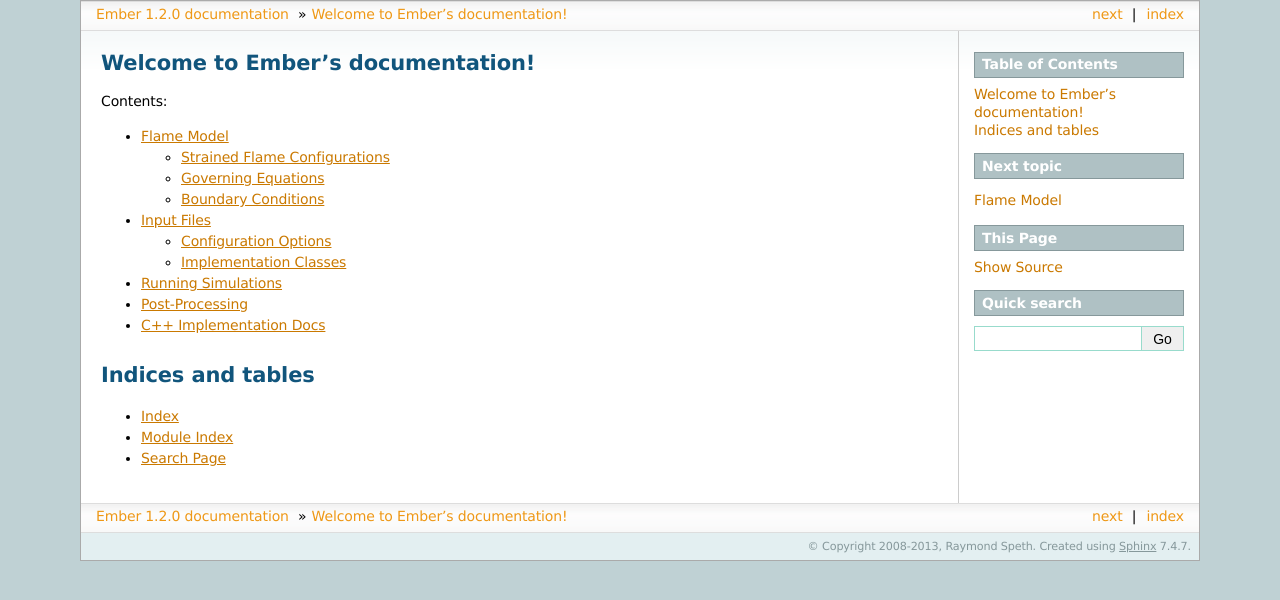
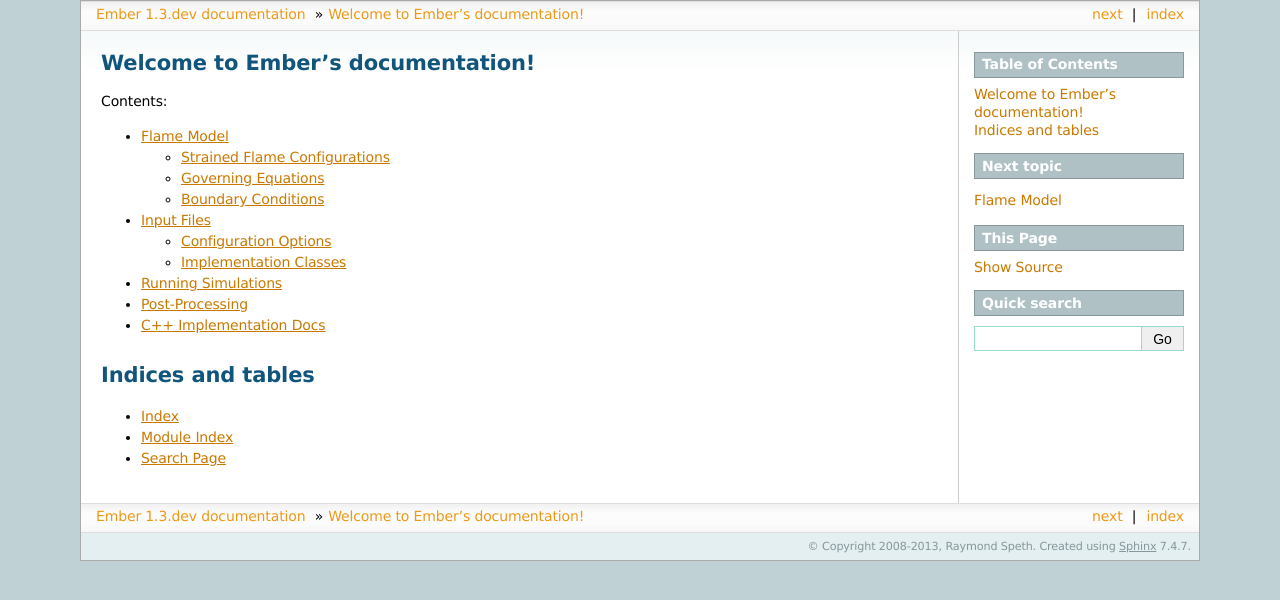
Before and after one commit to speth/ember, a Sphinx documentation site: the page built from doc/sphinx/source/index.rst, in a window 1280 px wide. Shown: the top 600 px of the page. Built offline with Sphinx 7.4.7, drawn with Linux system fonts in a browser that asks for light colours; formulas are drawn with MathJax 3.

Commit message:
Bump version to 1.3.dev

```diff
--- a/doc/sphinx/source/conf.py
+++ b/doc/sphinx/source/conf.py
@@ -53,9 +53,9 @@
 # built documents.
 #
 # The short X.Y version.
-version = '1.2'
+version = '1.3'
 # The full version, including alpha/beta/rc tags.
-release = '1.2.0'
+release = '1.3.dev'
 
 # The language for content autogenerated by Sphinx. Refer to documentation
 # for a list of supported languages.
```
Also changed, not shown: 2 other files.
